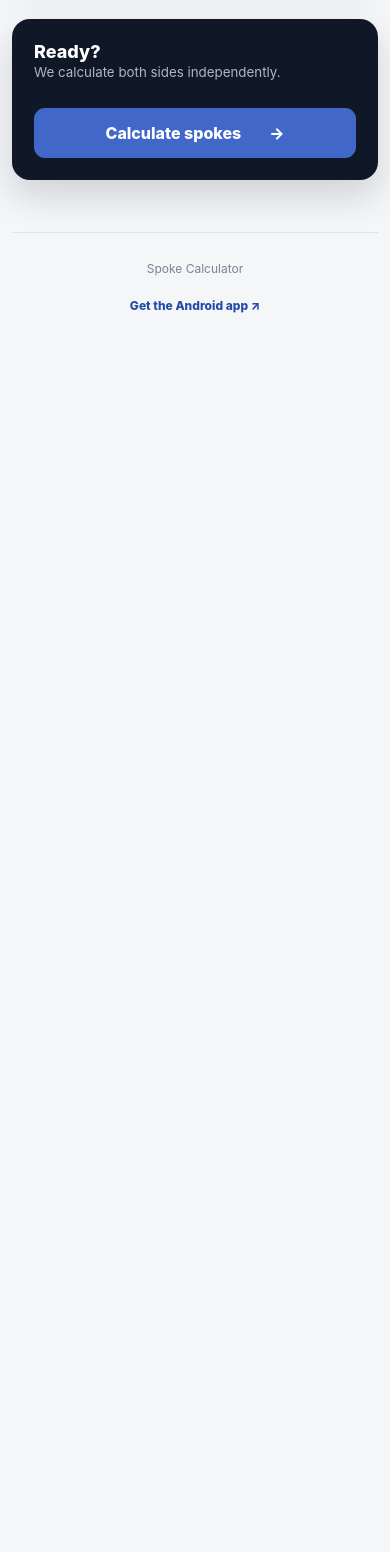
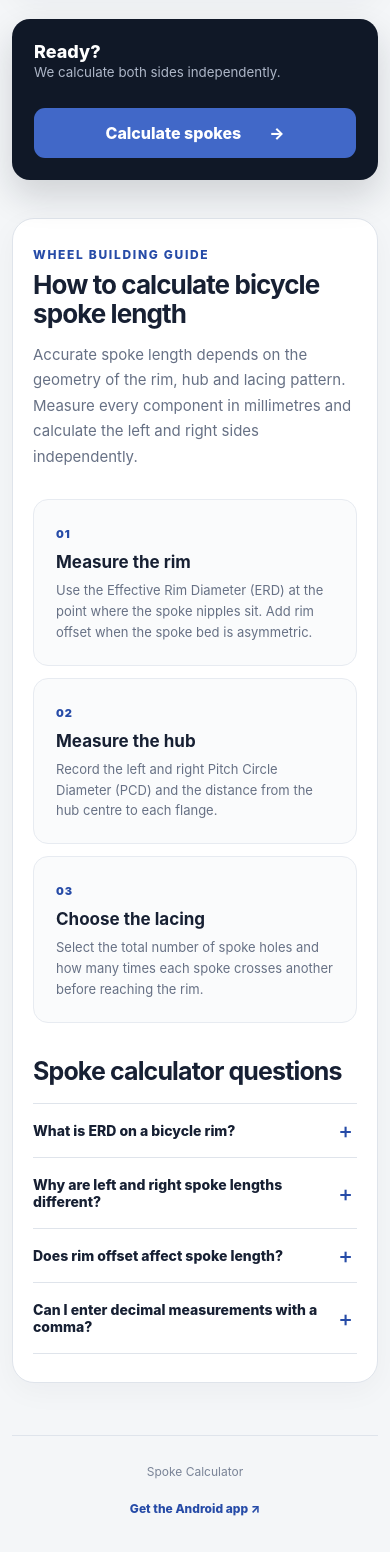
Before and after one commit to Alex25802580/spoke-calculator-web, a React (Vite) app: page / in a window 390 px wide. Shown: the part 2711-4263 px from the top of the page. Before the commit the page ends 3060 px from the top, so only its background shows below. Built offline with nearby package versions, Linux system fonts and the light colour scheme.

Commit message:
Mejora el SEO de Spoke Calculator
Configura el dominio canónico, metadatos sociales, datos estructurados, sitemap, robots y contenido útil para búsquedas relacionadas con el cálculo de radios.

```diff
--- a/index.html
+++ b/index.html
@@ -4,11 +4,46 @@
     <meta charset="UTF-8" />
     <link rel="icon" type="image/png" href="/favicon-rounded.png?v=4" />
     <meta name="viewport" content="width=device-width, initial-scale=1.0" />
+    <meta name="robots" content="index, follow" />
+    <meta name="theme-color" content="#ffffff" />
     <meta
       name="description"
-      content="Calculate bicycle spoke length from rim and hub measurements."
+      content="Calculate accurate bicycle spoke lengths for both wheel sides using ERD, hub flange dimensions, rim offset and lacing pattern."
     />
-    <title>Spoke Calculator</title>
+    <link rel="canonical" href="https://www.spokelengthcalc.com/" />
+    <meta property="og:type" content="website" />
+    <meta property="og:site_name" content="Spoke Calculator" />
+    <meta property="og:title" content="Spoke Calculator – Free Bicycle Spoke Length Calculator" />
+    <meta
+      property="og:description"
+      content="Calculate accurate left and right bicycle spoke lengths from your rim and hub measurements."
+    />
+    <meta property="og:url" content="https://www.spokelengthcalc.com/" />
+    <meta name="twitter:card" content="summary" />
+    <meta name="twitter:title" content="Spoke Calculator – Free Bicycle Spoke Length Calculator" />
+    <meta
+      name="twitter:description"
+      content="Calculate accurate left and right bicycle spoke lengths from your rim and hub measurements."
+    />
+    <script type="application/ld+json">
+      {
+        "@context": "https://schema.org",
+        "@type": "WebApplication",
+        "name": "Spoke Calculator",
+        "url": "https://www.spokelengthcalc.com/",
+        "description": "A free bicycle spoke length calculator for symmetric and asymmetric wheels.",
+        "applicationCategory": "UtilitiesApplication",
+        "operatingSystem": "Any",
+        "browserRequirements": "Requires JavaScript",
+        "isAccessibleForFree": true,
+        "offers": {
+          "@type": "Offer",
+          "price": "0",
+          "priceCurrency": "EUR"
+        }
+      }
+    </script>
+    <title>Spoke Calculator – Free Bicycle Spoke Length Calculator</title>
   </head>
   <body>
     <div id="root"></div>
--- a/src/App.css
+++ b/src/App.css
@@ -71,6 +71,26 @@
 .result-grid strong small, .single-result strong small { color: #8ca9ef; font-size: 16px; letter-spacing: 0; }
 .result-actions { display: flex; gap: 10px; margin-top: 20px; }
 
+.seo-guide { margin-top: 56px; padding: 44px; border: 1px solid var(--line); border-radius: 22px; background: var(--paper); box-shadow: 0 8px 30px rgba(23,32,51,.04); }
+.guide-heading { max-width: 720px; }
+.guide-heading .eyebrow { margin-bottom: 8px; }
+.guide-heading h2, .faq-block h2 { margin: 0; color: var(--ink); font-size: clamp(26px, 4vw, 34px); line-height: 1.12; letter-spacing: -.035em; }
+.guide-heading > p { margin: 14px 0 0; color: var(--muted); font-size: 15px; line-height: 1.7; }
+.guide-grid { display: grid; grid-template-columns: repeat(3, 1fr); gap: 12px; margin-top: 30px; }
+.guide-grid article { padding: 22px; border: 1px solid #e7ebf1; border-radius: 15px; background: #fafbfc; }
+.guide-grid article > span { color: var(--accent); font-size: 11px; font-weight: 900; letter-spacing: .08em; }
+.guide-grid h3 { margin: 10px 0 8px; color: var(--ink); font-size: 17px; }
+.guide-grid p { margin: 0; color: var(--muted); font-size: 13px; line-height: 1.6; }
+.faq-block { margin-top: 42px; }
+.faq-block h2 { margin-bottom: 18px; font-size: 25px; }
+.faq-block details { border-top: 1px solid var(--line); }
+.faq-block details:last-child { border-bottom: 1px solid var(--line); }
+.faq-block summary { position: relative; padding: 18px 34px 18px 0; color: var(--ink); font-size: 14px; font-weight: 800; cursor: pointer; list-style: none; }
+.faq-block summary::-webkit-details-marker { display: none; }
+.faq-block summary::after { content: '+'; position: absolute; right: 4px; top: 50%; transform: translateY(-50%); color: var(--accent); font-size: 22px; font-weight: 500; }
+.faq-block details[open] summary::after { content: '−'; }
+.faq-block details p { max-width: 780px; margin: -3px 0 18px; color: var(--muted); font-size: 14px; line-height: 1.65; }
+
 footer { display: grid; grid-template-columns: 1fr auto; align-items: center; gap: 22px; margin-top: 52px; padding: 28px 4px 0; border-top: 1px solid var(--line); color: #7a8497; font-size: 12px; }
 footer p { margin: 0; text-align: center; }
 footer a { justify-self: end; color: var(--accent); font-weight: 800; text-decoration: none; }
@@ -115,6 +135,9 @@ footer a { justify-self: end; color: var(--accent); font-weight: 800; text-decor
   .result-panel { padding: 26px 20px; }
   .result-grid { grid-template-columns: 1fr; }
   .result-actions { flex-direction: column; }
+  .seo-guide { margin-top: 38px; padding: 28px 20px; }
+  .guide-grid { grid-template-columns: 1fr; }
+  .faq-block { margin-top: 34px; }
   footer { grid-template-columns: 1fr; text-align: center; }
   footer a { justify-self: center; }
   .saved-drawer { padding: 24px 18px; }
--- a/src/App.jsx
+++ b/src/App.jsx
@@ -278,6 +278,55 @@ function App() {
           </section>
         ) : null}
 
+        <section className="seo-guide" aria-labelledby="spoke-guide-title">
+          <div className="guide-heading">
+            <span className="eyebrow">Wheel building guide</span>
+            <h2 id="spoke-guide-title">How to calculate bicycle spoke length</h2>
+            <p>
+              Accurate spoke length depends on the geometry of the rim, hub and lacing pattern.
+              Measure every component in millimetres and calculate the left and right sides independently.
+            </p>
+          </div>
+
+          <div className="guide-grid">
+            <article>
+              <span>01</span>
+              <h3>Measure the rim</h3>
+              <p>Use the Effective Rim Diameter (ERD) at the point where the spoke nipples sit. Add rim offset when the spoke bed is asymmetric.</p>
+            </article>
+            <article>
+              <span>02</span>
+              <h3>Measure the hub</h3>
+              <p>Record the left and right Pitch Circle Diameter (PCD) and the distance from the hub centre to each flange.</p>
+            </article>
+            <article>
+              <span>03</span>
+              <h3>Choose the lacing</h3>
+              <p>Select the total number of spoke holes and how many times each spoke crosses another before reaching the rim.</p>
+            </article>
+          </div>
+
+          <div className="faq-block">
+            <h2>Spoke calculator questions</h2>
+            <details>
+              <summary>What is ERD on a bicycle rim?</summary>
+              <p>ERD is the Effective Rim Diameter: the diameter measured where the ends of correctly fitted spokes sit inside their nipples.</p>
+            </details>
+            <details>
+              <summary>Why are left and right spoke lengths different?</summary>
+              <p>Rear hubs and disc-brake hubs often have different flange positions on each side. Rim offset can also change the required length.</p>
+            </details>
+            <details>
+              <summary>Does rim offset affect spoke length?</summary>
+              <p>Yes. An asymmetric spoke bed changes the effective distance from the rim to each hub flange, so the offset direction must be entered correctly.</p>
+            </details>
+            <details>
+              <summary>Can I enter decimal measurements with a comma?</summary>
+              <p>Yes. The calculator accepts both decimal commas and decimal points, for example 35,5 and 35.5.</p>
+            </details>
+          </div>
+        </section>
+
         <footer><span>Spoke Calculator</span><a href="https://play.google.com/store/apps/details?id=com.alejandrocifuentes.calculadoraderadios" target="_blank" rel="noreferrer">Get the Android app ↗</a></footer>
       </div>
 
```
Also changed, not shown: public/robots.txt (added), 1 other file (tests, documents, lock files or other folders).
